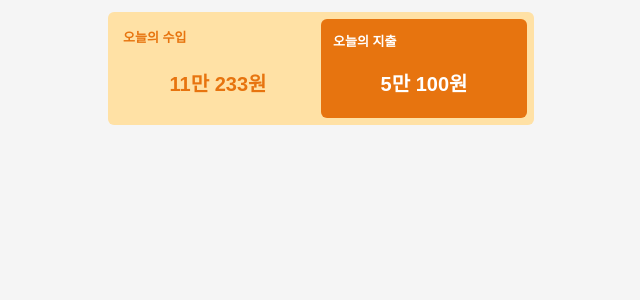
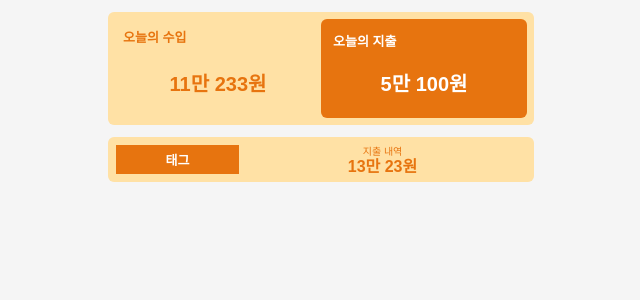
Before and after one commit to gangmanm/joggi, a Next.js app: page /day in a window 1280 px wide. Shown: the top 300 px of the page, without its empty margins (319-959 px from the left). Built offline with nearby package versions, Linux system fonts and the light colour scheme; no server answers; a web font is replaced by a local one.

Commit message:
[design] 가격 컴포넌트 추가

```diff
--- /dev/null
+++ b/components/day/Price.tsx
@@ -0,0 +1,17 @@
+"use client";
+import * as S from "../../styles/day/price";
+interface PriceProps {
+  setting: string;
+}
+
+export default function Price({ setting }: PriceProps) {
+  return (
+    <S.MainContainer setting={setting}>
+      <S.TagContainer setting={setting}>태그</S.TagContainer>
+      <S.PriceContainer setting={setting}>
+        <S.PriceName>지출 내역</S.PriceName>
+        <S.Price>13만 23원</S.Price>
+      </S.PriceContainer>
+    </S.MainContainer>
+  );
+}
--- a/src/app/day/page.tsx
+++ b/src/app/day/page.tsx
@@ -4,6 +4,7 @@ import * as S from "../../../styles/day/day";
 import { useState, useEffect } from "react";
 import { createClient } from "../../../utils/supabase/client";
 import { Session } from "@supabase/supabase-js";
+import Price from "../../../components/day/Price";
 
 const supabase = createClient();
 
@@ -71,6 +72,9 @@ export default function Home() {
           </S.TotalSubContainer>
         </S.TotalMainContainer>
       </S.SubContainer>
+      <S.PriceContainer>
+        <Price setting={setting} />
+      </S.PriceContainer>
     </S.MainContainer>
   );
 }
--- a/styles/day/day.tsx
+++ b/styles/day/day.tsx
@@ -10,12 +10,11 @@ export const MainContainer = styled.div`
     width: 100vw;
     height: 100vh;
   }
+  padding: 12px;
 `;
 
 export const SubContainer = styled.div`
   width: 100%;
-  height: 100%;
-  padding: 12px;
 `;
 
 export const TotalMainContainer = styled.div<{ setting: string }>`
@@ -113,3 +112,11 @@ export const SubTotalText = styled.div<{ setting: string }>`
   align-items: center;
   justify-content: center;
 `;
+
+export const PriceContainer = styled.div`
+  width: 100%;
+  height: 100%;
+  display: flex;
+  align-items: center;
+  flex-direction: column;
+`;
--- /dev/null
+++ b/styles/day/price.tsx
@@ -0,0 +1,54 @@
+import { styled } from "styled-components";
+
+export const MainContainer = styled.div<{ setting: string }>`
+  width: 100%;
+  height: 45px;
+  background-color: ${({ theme, setting }) =>
+    setting === "income" ? theme.colors.secondary : theme.colors.point};
+  display: flex;
+  align-items: center;
+  margin-top: 12px;
+  border-radius: 6px;
+  padding: 8px;
+`;
+
+export const TagContainer = styled.div<{ setting: string }>`
+  width: 30%;
+  height: 100%;
+  font-weight: 700;
+  font-size: 13px;
+  background-color: ${({ theme, setting }) =>
+    setting === "income" ? theme.colors.point : theme.colors.secondary};
+
+  color: ${({ theme, setting }) =>
+    setting === "income" ? theme.colors.white : theme.colors.point};
+
+  display: flex;
+  align-items: center;
+  justify-content: center;
+`;
+
+export const PriceContainer = styled.div<{ setting: string }>`
+  width: 70%;
+  height: 100%;
+  color: ${({ theme, setting }) =>
+    setting === "income" ? theme.colors.point : theme.colors.white};
+`;
+
+export const PriceName = styled.div`
+  width: 100%;
+  height: 40%;
+  display: flex;
+  justify-content: center;
+  align-items: center;
+  font-size: 10px;
+`;
+
+export const Price = styled.div`
+  width: 100%;
+  height: 60%;
+  display: flex;
+  justify-content: center;
+  align-items: center;
+  font-weight: 800;
+`;
```
Also changed, not shown: components/day/PriceContainer.tsx (deleted, +0 -13 lines).
